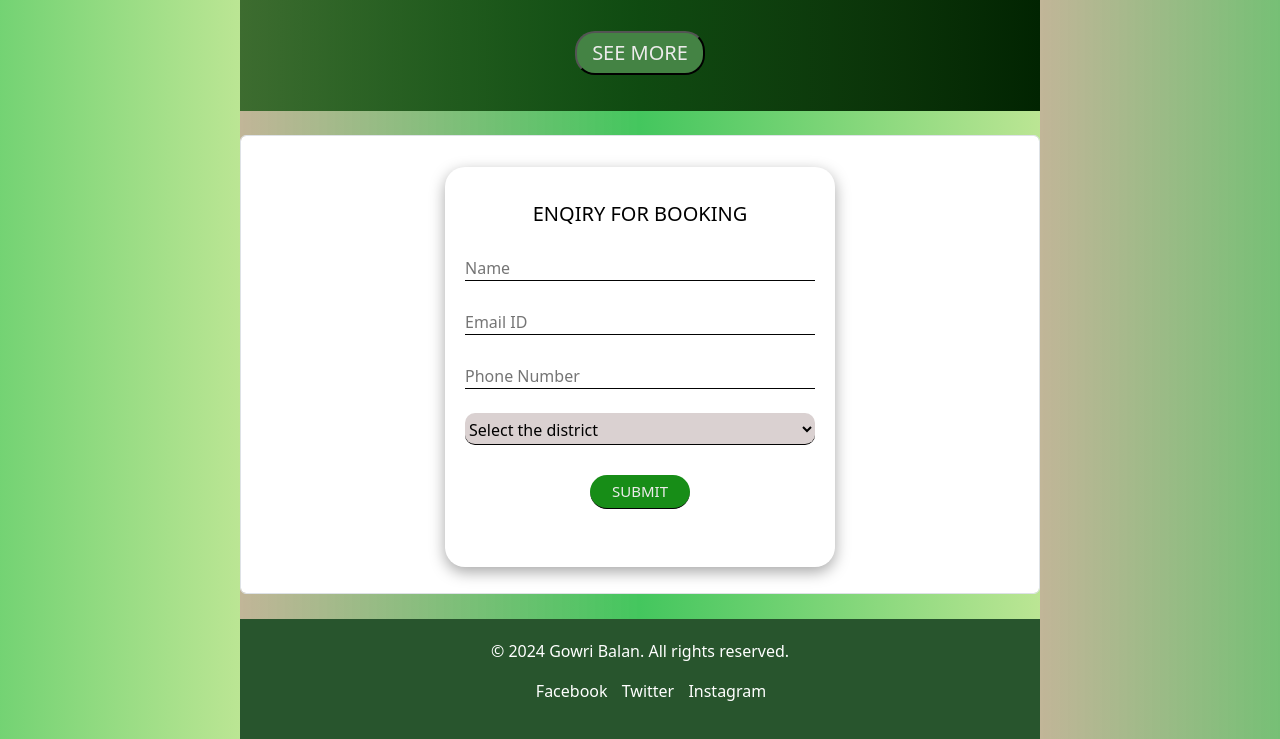
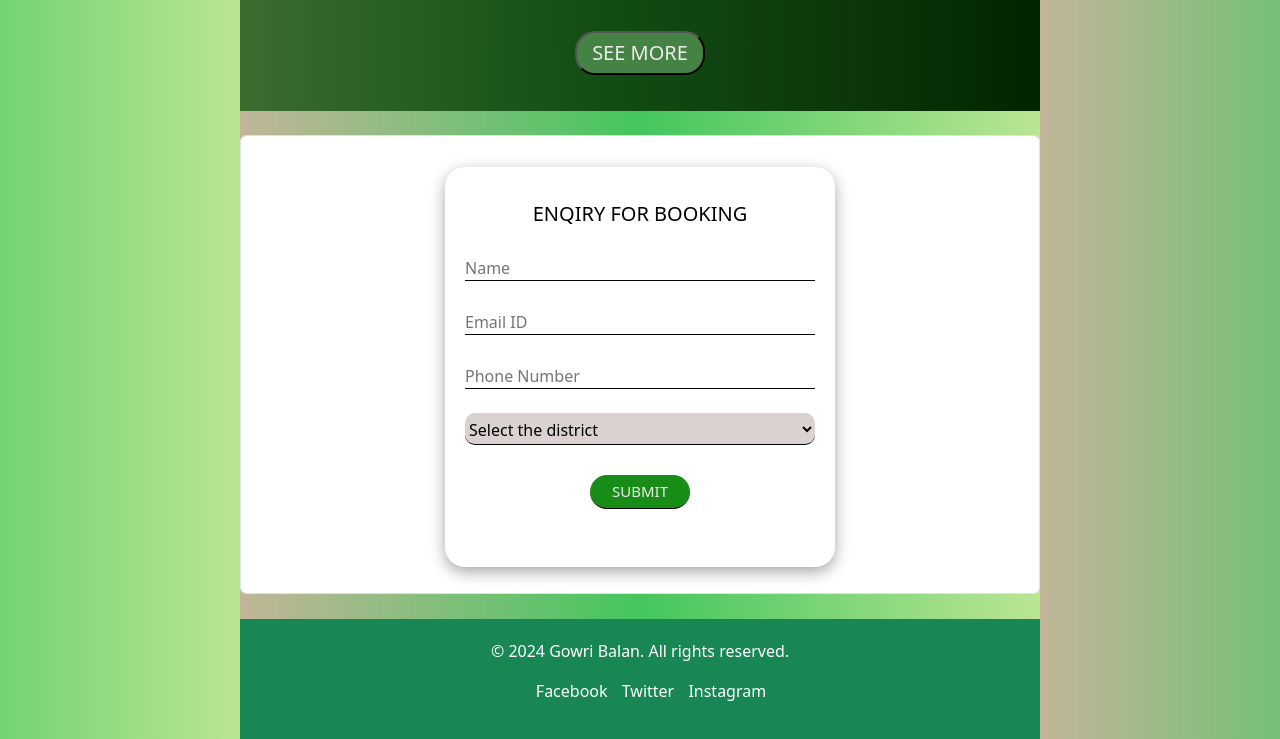
Before and after one commit to gowribalan123/KeralaTourismNew, a plain HTML site: page index.html in a window 1280 px wide. Shown: the part 2500-3239 px from the top of the page. Drawn offline with nearby package versions, Linux system fonts and the light colour scheme.

Commit message:
first commit

```diff
--- a/index.html
+++ b/index.html
@@ -303,7 +303,7 @@
     </section>
   </main>
 
-    <footer  style="background-color: rgb(40, 85, 45);">
+    <footer class="bg-success">
     <p>&copy; 2024 Gowri Balan. All rights reserved.</p>
     <ul class="social-media">
       <li><a href="#">Facebook</a></li>
```
Also changed, not shown: alappuzha.html (+1 -1 lines).
